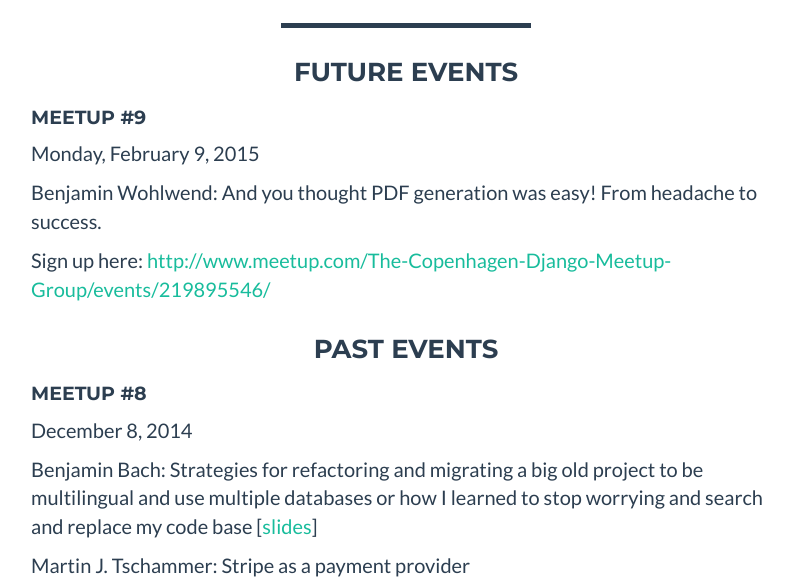
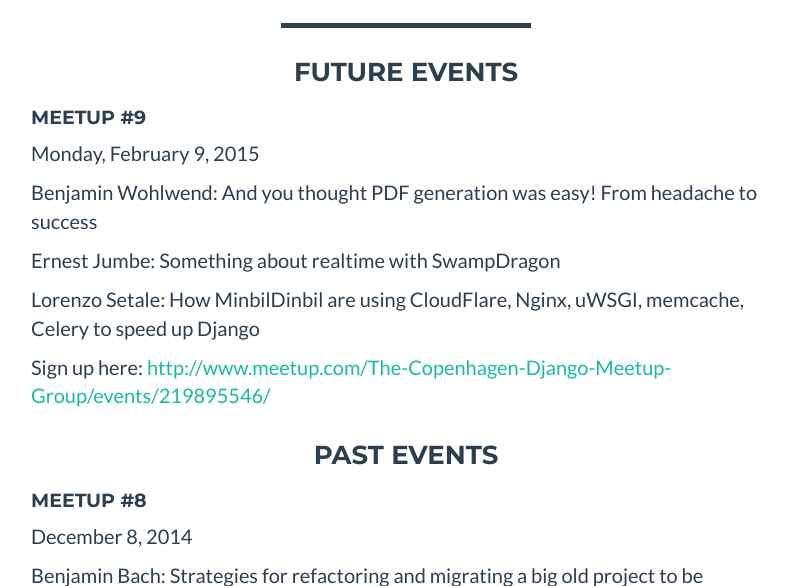
Before and after one commit to django-denmark/djangocph.dk, a Django app: page / in a window 1280 px wide. Shown: the part 1894-2480 px from the top of the page, without its empty margins (234-1027 px from the left). Run offline with Django 3.2, Linux system fonts and the light colour scheme; some libraries are stand-ins or nearby versions.

Commit message:
add talks 09/02/2015

```diff
--- a/templates/base.html
+++ b/templates/base.html
@@ -182,7 +182,9 @@
                     <div class="event">
                         <h4>Meetup #9</h4>
                         <p class="date">Monday, February 9, 2015</p>
-                        <p>Benjamin Wohlwend: And you thought PDF generation was easy! From headache to success.</p>
+                        <p>Benjamin Wohlwend: And you thought PDF generation was easy! From headache to success</p>
+                        <p>Ernest Jumbe: Something about realtime with SwampDragon</p>
+                        <p>Lorenzo Setale: How MinbilDinbil are using CloudFlare, Nginx, uWSGI, memcache, Celery to speed up Django</p>
                         <p>Sign up here: <a href="http://www.meetup.com/The-Copenhagen-Django-Meetup-Group/events/219895546/">http://www.meetup.com/The-Copenhagen-Django-Meetup-Group/events/219895546/</a></p>
                     </div>
                 </div>
```
